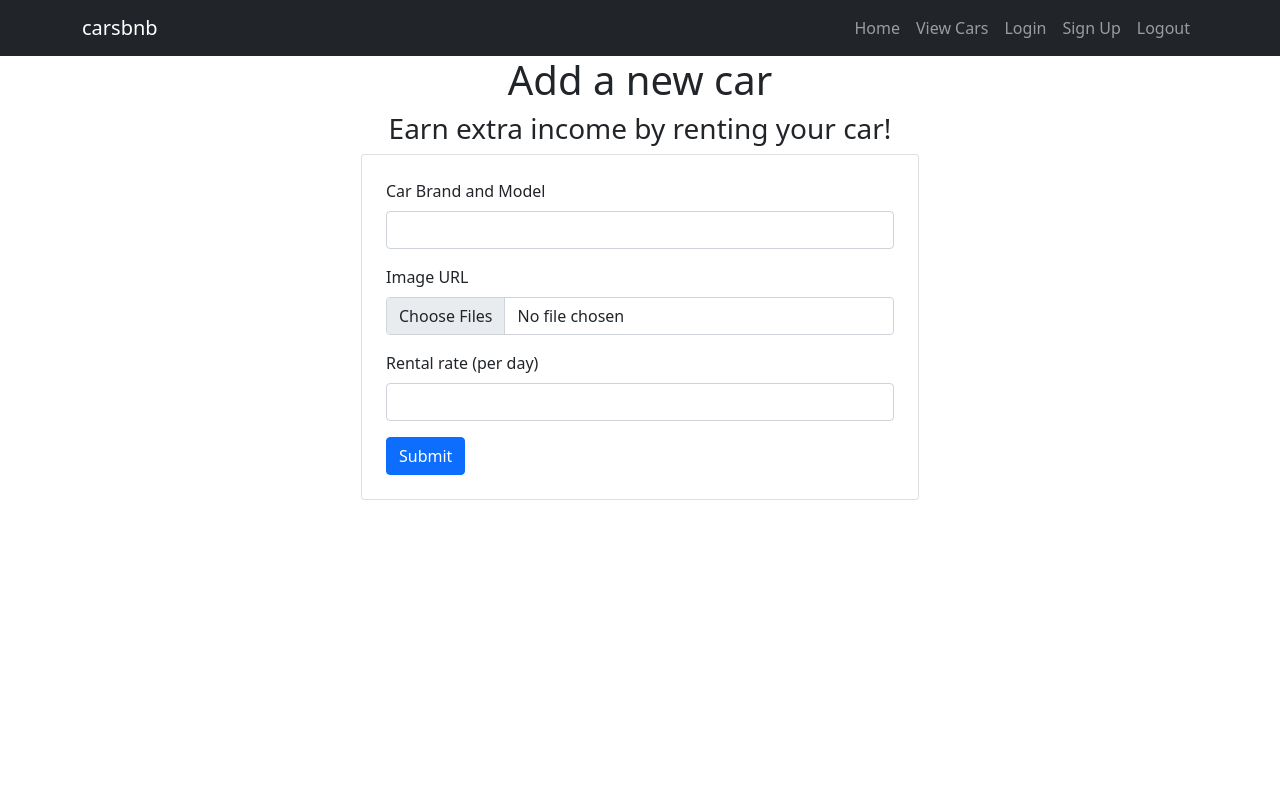
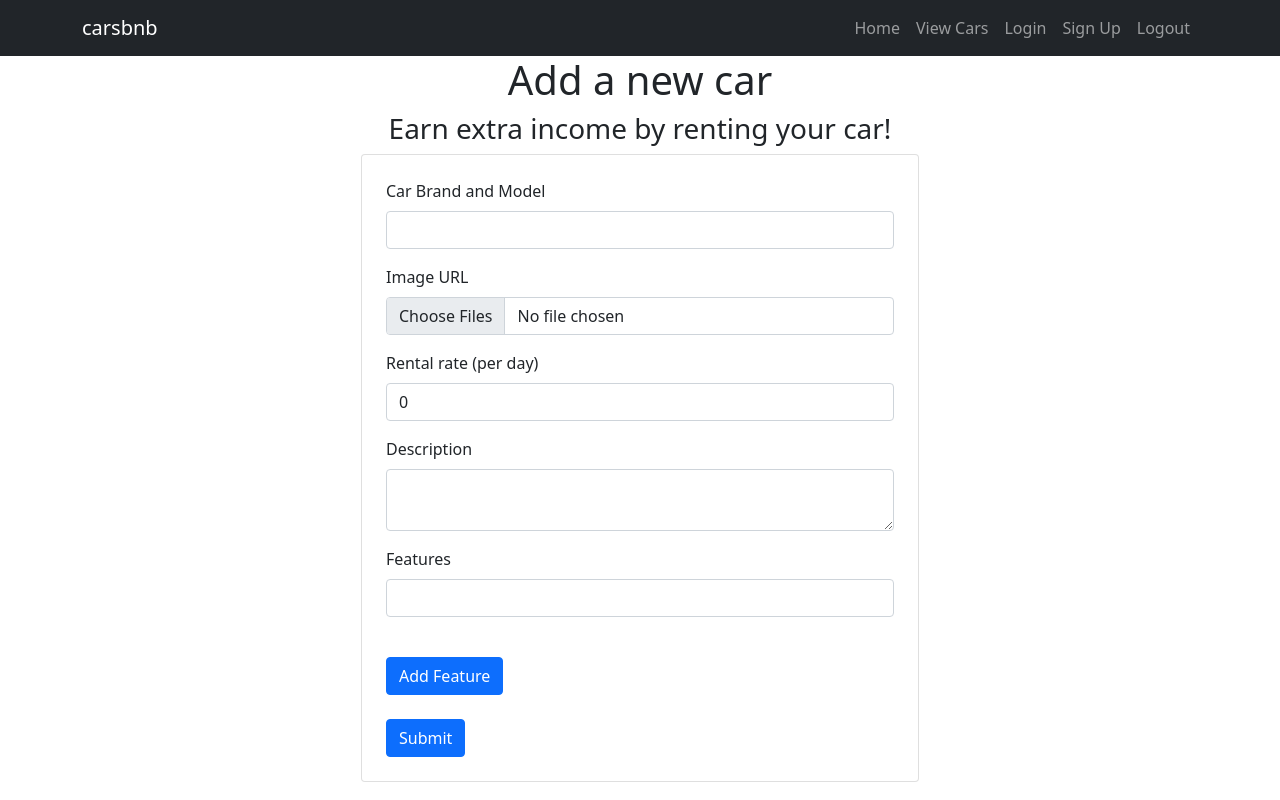
Before and after one commit to harishankar0301/mobile-app-carsbnb, a React (Create React App) app in the folder client/: page /newcar in a window 1280 px wide. Built offline with nearby package versions, Linux system fonts and the light colour scheme.

Commit message:
add new car modifications

```diff
--- a/client/src/components/CarDetails.js
+++ b/client/src/components/CarDetails.js
@@ -79,11 +79,7 @@ export default function CarDetails() {
                             <li key={feature} className="feature">{feature}</li>
                         ))
                     }
-
-
-
                 </ul>
-
             </div >
         </div >
 
--- a/client/src/components/NewCar.js
+++ b/client/src/components/NewCar.js
@@ -7,23 +7,41 @@ export default function NewCar() {
     const [brand, setBrand] = useState('')
     const [rate, setRate] = useState(0);
     const [imagesList, setImagesList] = useState({})
+    const [newFeature,setNewFeature]=useState('');
+    const [featureList,setFeatureList]=useState([])
+    const [description,setDescription]=useState('')
 
     function selectedAFile(images) {
 
         setImagesList(images);
     }
 
+    function featureHandler(e){
+        e.preventDefault();
+        if(newFeature!=null){
+            setFeatureList([...featureList,newFeature])
+            setNewFeature('')
+        }
+    }
+
     function submitHandler(e) {
         e.preventDefault();
-        // console.log(e);
+
         console.log(imagesList);
-
+        let sessionstorage = JSON.parse(sessionStorage.getItem('info'));
+        let email=sessionstorage.email
+        console.log(email);
         const formData = new FormData()
         for (let key in imagesList) {
             console.log(key);
             console.log(imagesList[key]);
             formData.append('files', imagesList[key]);
         }
+        formData.append('carBrand',brand);
+        formData.append('rate',rate)
+        formData.append('features',featureList)
+        formData.append('description',description)
+        formData.append('email',email)
         for (var key of formData.entries()) {
             console.log(key[0] + ', ' + key[1]);
         }
@@ -52,9 +70,25 @@ export default function NewCar() {
                     </div>
                     <div className="mb-3">
                         <label htmlFor="inputImage" className="form-label">Rental rate (per day)</label>
-                        <input type="number" className="form-control" name="price" id="inputPrice" />
+                        <input type="number" className="form-control" name="price" id="inputPrice" value={rate} onChange={(e) => setRate(e.target.value)}/>
                     </div>
-
+                    <div className="mb-3">
+                        <label htmlFor="inputDescription" className="form-label">Description</label>
+                        <textarea value={description} onChange={(e) => setDescription(e.target.value)} className="form-control" name="desc" id="inputDescription" />
+                    </div>
+                    <div className="mb-3">
+                        <label htmlFor="inputFeature" className="form-label">Features</label>
+                        <input type="text" className="form-control" name="features" id="inputFeature" value={newFeature} onChange={(e)=>setNewFeature(e.target.value)} />
+                    </div>
+                    <ul>
+                        {
+                        featureList.map((feature) => (
+                            <li key={feature} className="feature">{feature}</li>
+                        ))
+                        }
+                    </ul>
+                    <br/>
+                    <button onClick={featureHandler} className="btn btn-primary">Add Feature</button><br/><br/>
                     <button type="submit" onClick={submitHandler} className="btn btn-primary">Submit</button>
                 </form>
             </div>
```
Also changed, not shown: 9 other files (tests, documents, lock files or other folders).
